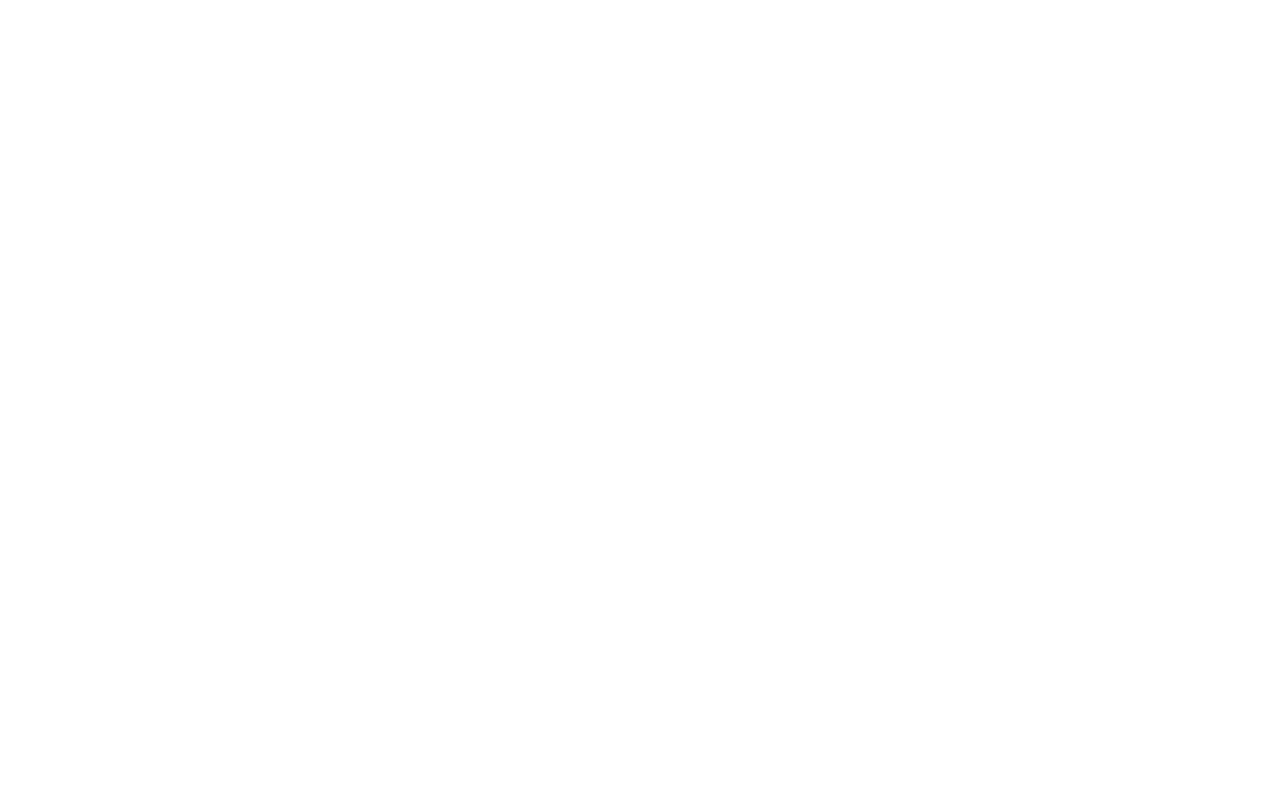
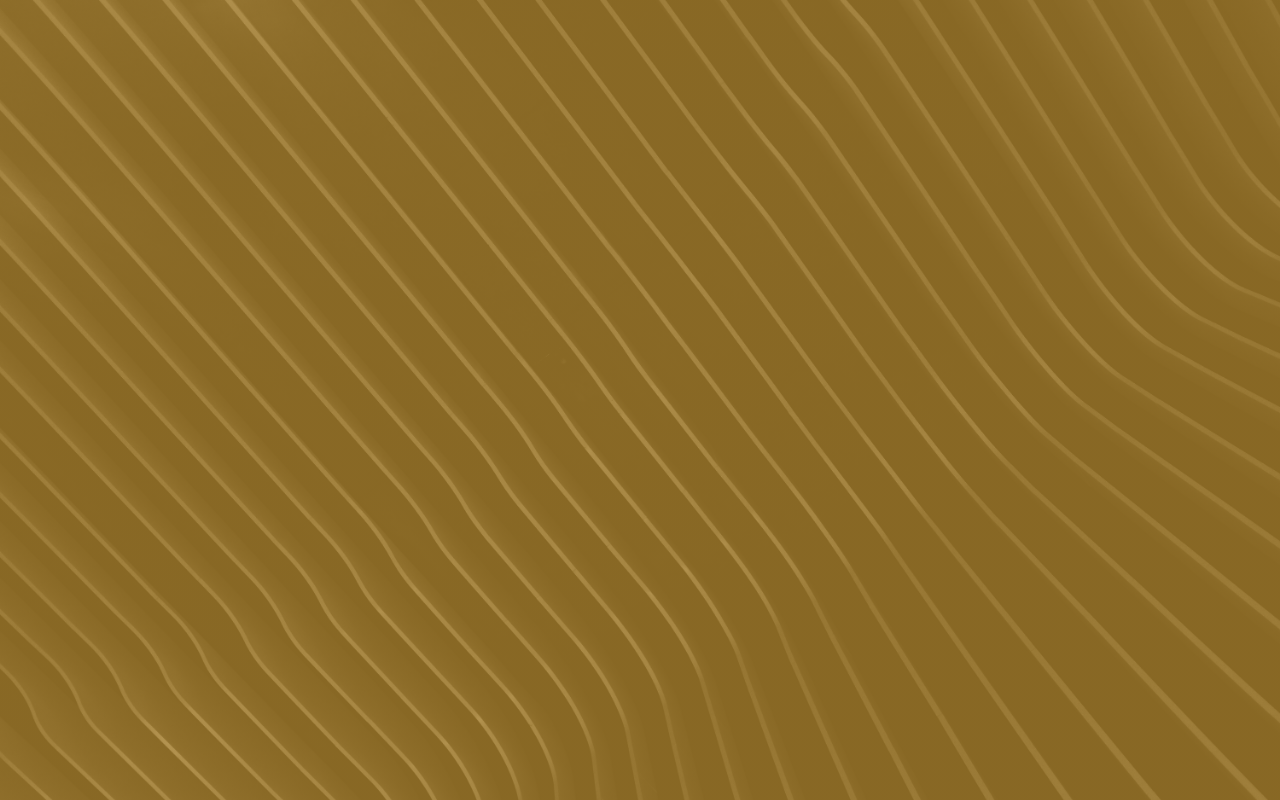
Before and after one commit to davidade7/todolist, a React (Create React App) app in the folder client/: page / in a window 1280 px wide. Built offline with nearby package versions, Linux system fonts and the light colour scheme.

Commit message:
feat : adding background image + color overlay

```diff
--- a/client/src/App.css
+++ b/client/src/App.css
@@ -0,0 +1,8 @@
+/* Background image with color overlay*/
+.App {
+  height: 100vh;
+  width: 100vw;
+  background: linear-gradient(var(--main-bg-color),var(--main-bg-color)), url(/src/assets/background-image.jpg);
+  background-size: 100%;
+  display: flex;
+}
--- a/client/src/index.css
+++ b/client/src/index.css
@@ -43,3 +43,10 @@
 	border-collapse: collapse;
 	border-spacing: 0;
 }
+
+/* Variables */
+:root {
+  font-family: 'Segoe UI';
+  --main-bg-color: rgba(173, 130, 40, 0.75);
+	--blue-color: rgba(87, 128, 199, 1.0);
+}
```
Also changed, not shown: client/src/assets/background-image.jpg (added).
